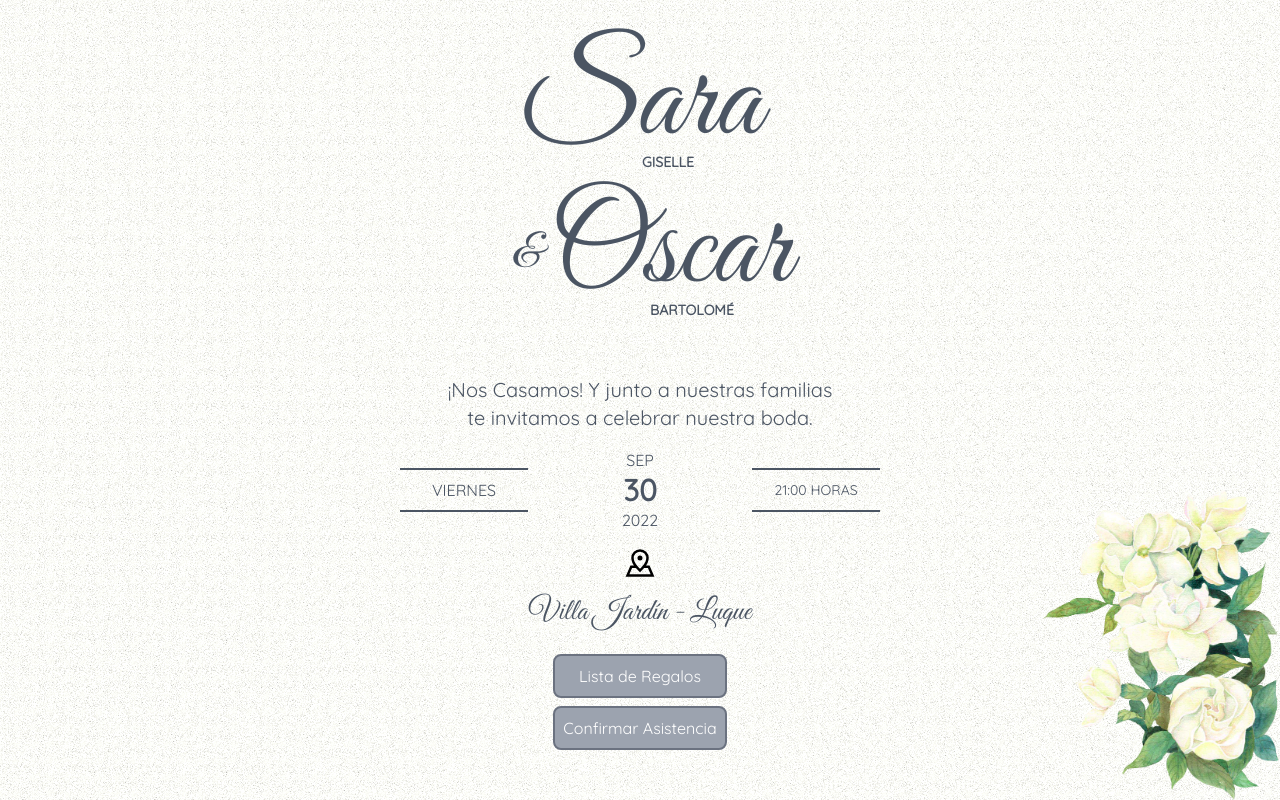
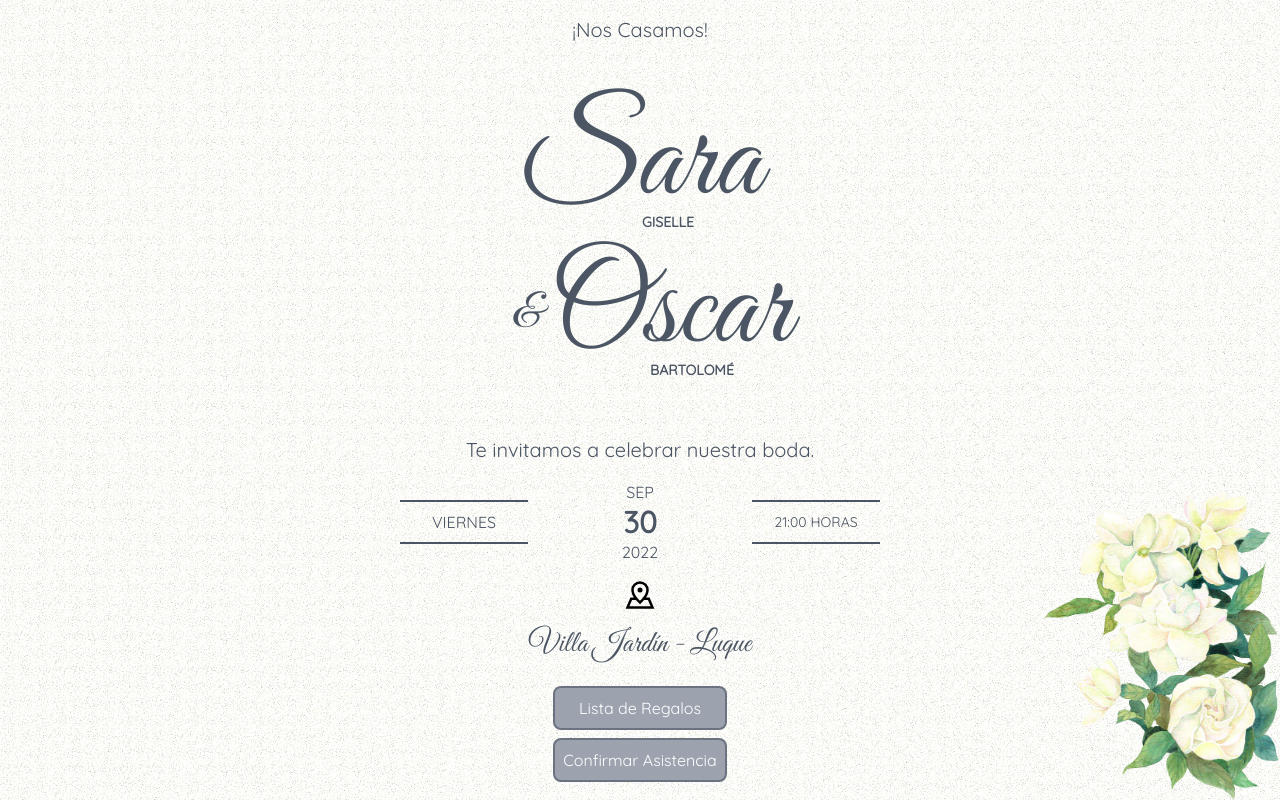
Before and after one commit to bartivs/wedding-static-site-ts, a Gatsby site: page / in a window 1280 px wide. Built offline with nearby package versions, Linux system fonts and the light colour scheme; Gatsby itself is replaced by a stand-in of ours.

Commit message:
cambio de texto

```diff
--- a/src/components/page.tsx
+++ b/src/components/page.tsx
@@ -14,7 +14,7 @@ export const Page: React.FC<Props> = (props) => {
   const principal = useState(!!props.principalPage);
 
   return (
-    <main className="w-screen h-screen grid ">
+    <main className="w-screen h-screen grid bg-[#f6f8f300]">
       <div id="noise-filter" className="justify-between -z-10" style={{ gridArea: '1/1' }}>
         {!!screenSize?.height && !!screenSize.width && (
           <svg viewBox={`0 0 ${screenSize?.width} ${screenSize?.height}`} xmlns="http://www.w3.org/2000/svg">
--- a/src/pages/index.tsx
+++ b/src/pages/index.tsx
@@ -13,6 +13,9 @@ const IndexPage = () => {
   return (
     <Page principalPage>
       <div className="flex  flex-col z-50 ">
+        <h2 className="text-center  my-4">
+          ¡Nos Casamos!
+        </h2>
         <div className="pt-10 px-8 lg:px-0">
           <div className="px-4  py-0 ">
             <h1 className="text-center font-cursive text-6xl lg:text-9xl z-50 ">Sara</h1>
@@ -33,10 +36,7 @@ const IndexPage = () => {
 
         <div className="pt-10 px-4">
           <h2 className="text-center  ">
-            ¡Nos Casamos! Y junto a nuestras familias
-           {!isMovil && <br />}
-           {isMovil && <>{" "}</>}
-            te invitamos a celebrar nuestra boda.
+           Te invitamos a celebrar nuestra boda.
           </h2>
         </div>
         <div className="px-10 lg:px-[30vw]  py-4 ">
```
